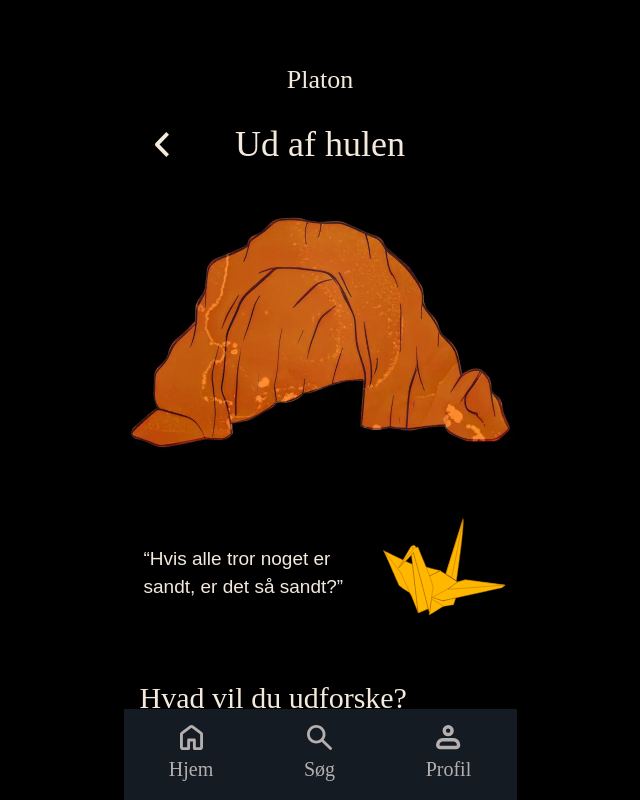
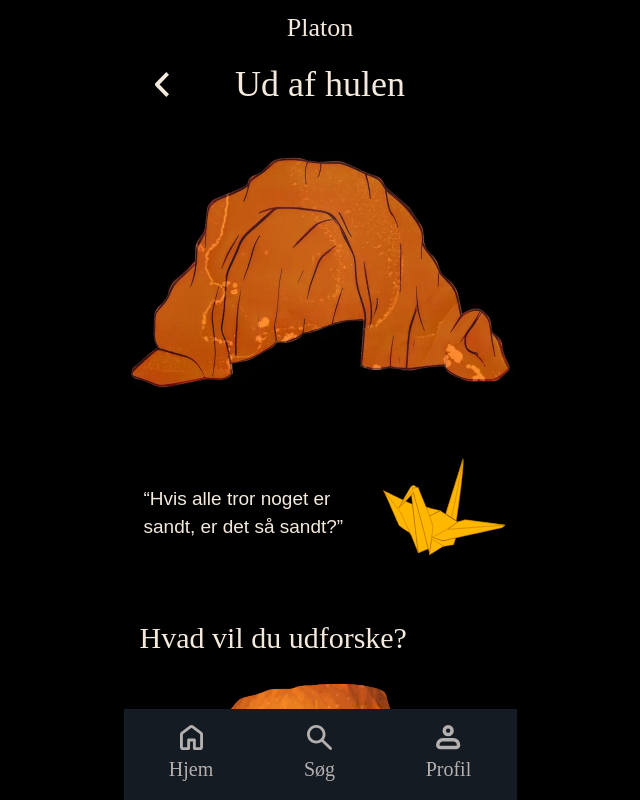
Before and after one commit to SarahNevin/filosofiapp, a React (Vite) app: page /emne in a window 1280 px wide. Shown: the top 800 px of the page, without its empty margins (320-960 px from the left). Built offline with nearby package versions, Linux system fonts and the light colour scheme; a web font is replaced by a local one.

Commit message:
Padding reduceret

```diff
--- a/src/components/ScreenHeader.jsx
+++ b/src/components/ScreenHeader.jsx
@@ -10,7 +10,7 @@ export default function ScreenHeader({
 
   return (
     <header
-      className={`pt-16 flex flex-col items-center ${isHeading1 ? "gap-7" : "gap-3"}`}
+      className={`pt-3 flex flex-col items-center ${isHeading1 ? "gap-5" : "gap-2"}`}
     >
       <h3>{tagline}</h3>
 
```
